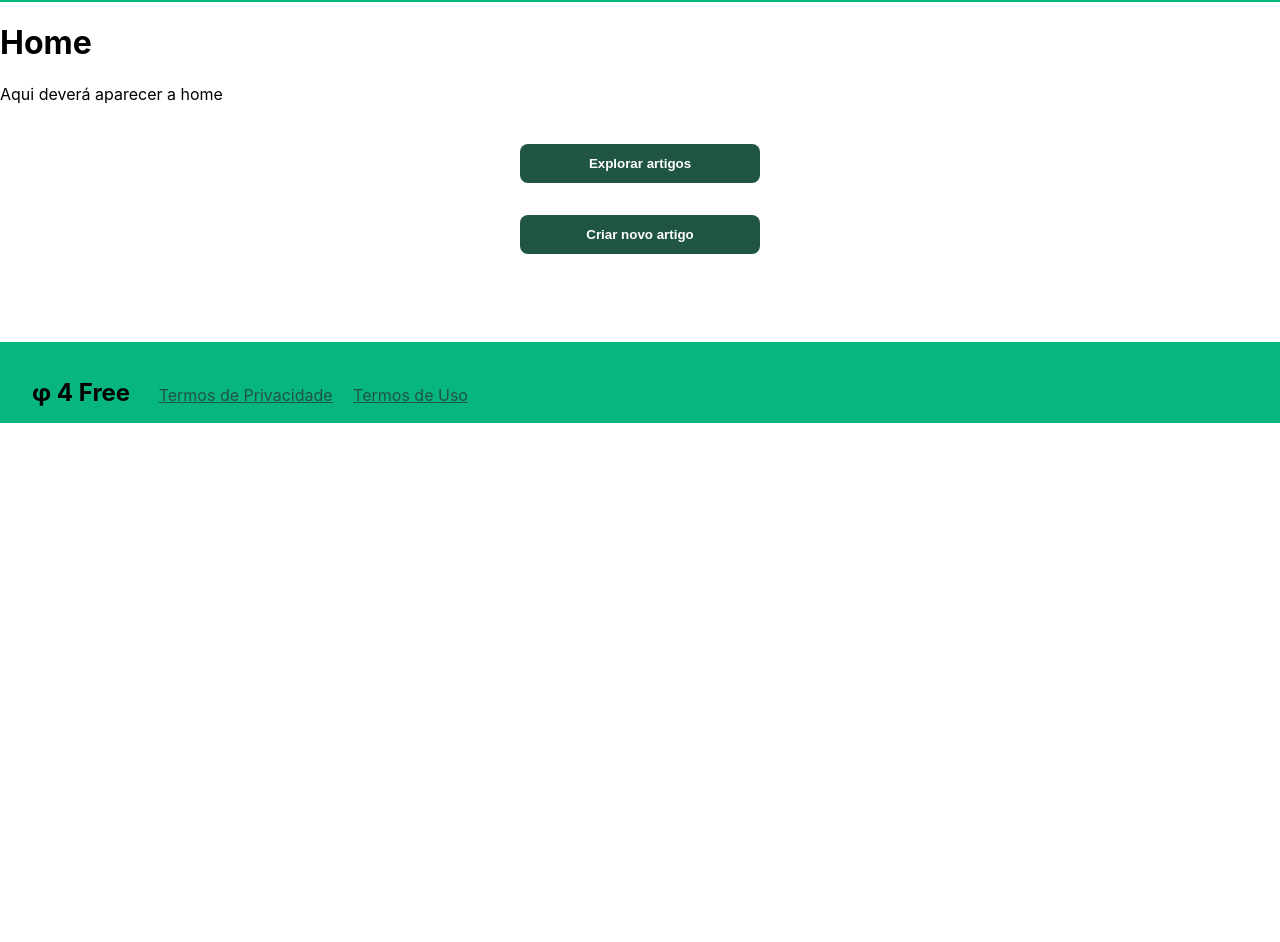
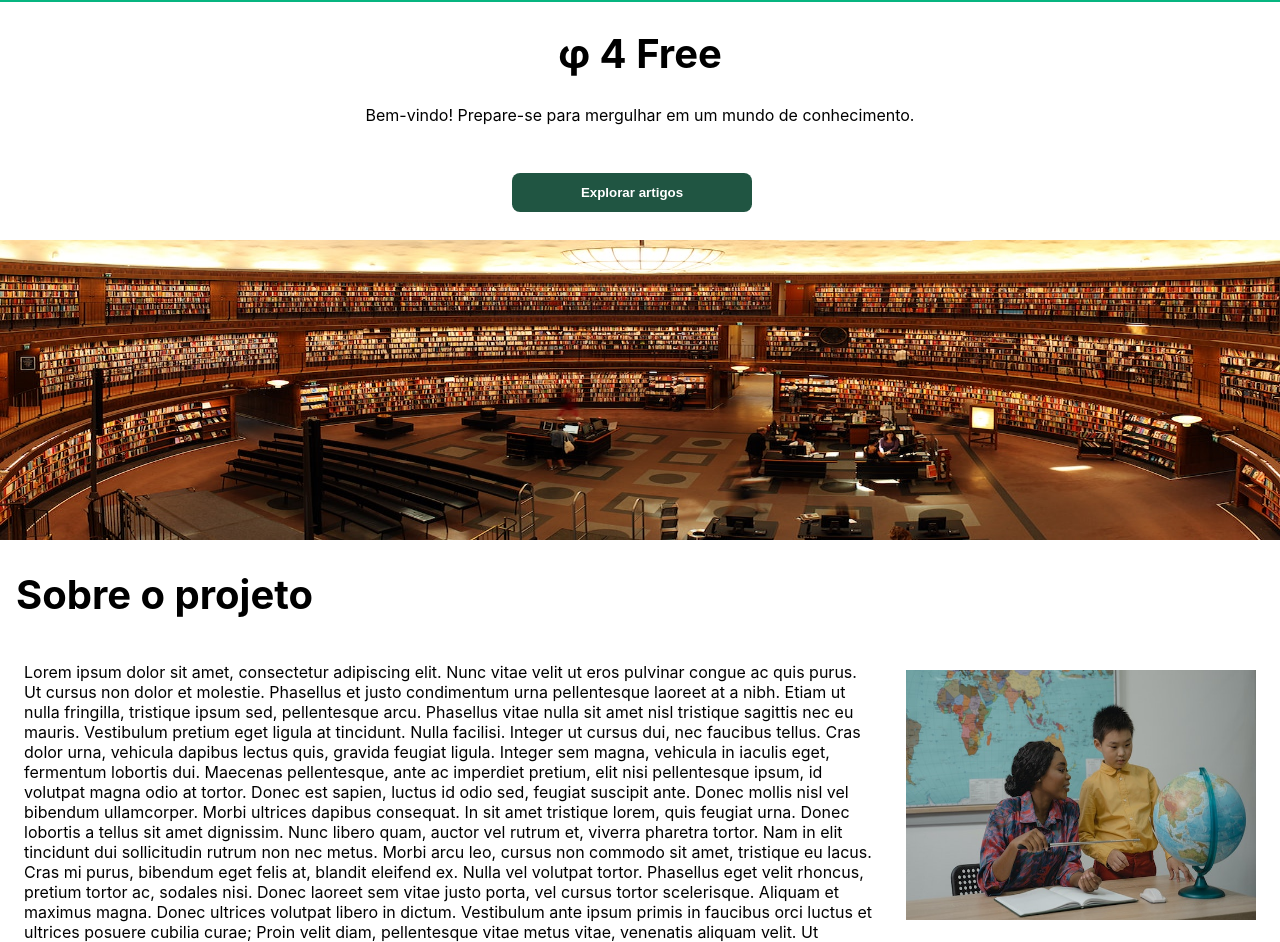
Before and after one commit to vinicius-vses/DW2A4-FRONT-END-Projeto, a React (Create React App) app: page / in a window 1280 px wide. Shown: the part 50-992 px from the top of the page. Before the commit the page ends 800 px from the top, so only its background shows below. Built offline with nearby package versions, Linux system fonts and the light colour scheme.

Commit message:
Página Home concluída

```diff
--- a/src/components/styles.css
+++ b/src/components/styles.css
@@ -174,6 +174,30 @@
   border-radius: 12px;
 }
 
+.home{
+  text-align: center;
+}
+
+.home h1{
+  font-size: 5vh;
+}
+
+.home p{
+  margin-left: 8px;
+  margin-right: 8px;
+}
+
+.home-subtopic{
+  text-align: left;
+  margin-left: 16px;
+}
+  @media screen and (min-width: 768px){
+    .home-buttons{
+    margin-top: auto;
+    display:inline-flex;
+    }
+  }
+
 #cadastrar-btn{
   font-size: small;
   width: fit-content;
--- a/src/pages/Home.js
+++ b/src/pages/Home.js
@@ -1,39 +1,68 @@
 import Input from "../components/Input"
-import {Link, useNavigate} from "react-router-dom"
+import { Link, useNavigate } from "react-router-dom"
+import { mockDescricao } from '../mock';
 
 // MOCK PARA TESTE DE ROUTES -> ESTE ARQUIVO DEVE SER AJUSTADO TANTO EM LAYOUT QUANTO FUNCIONAMENTO!
 function Home() {
+
     const navigate = useNavigate();
 
-    const onExplorarArtigosBtn = e =>{
+    const isLogged = (localStorage.getItem('isLogged') === 'true');
+
+    const onExplorarArtigosBtn = e => {
         e.preventDefault();
         navigate('/artigos');
     }
 
-    const onCriarArtigoBtn = e =>{
+    const onCriarArtigoBtn = e => {
         e.preventDefault();
         navigate('/criar');
     }
 
     return (
-        <>
-            <h1>Home</h1>
-            <p>Aqui deverá aparecer a home</p>
+        <div className="home">
+            <h1>φ 4 Free</h1>
+            <p>Bem-vindo! Prepare-se para mergulhar em um mundo de conhecimento.</p>
+
+            <div className="home-buttons">
                 <Input
                     className="input-style submit"
+                    style={{ marginRight: '16px' }}
                     value="Explorar artigos"
                     type="submit"
                     onClick={onExplorarArtigosBtn}
                 />
-
+                {isLogged ?
                     <Input
                         className="input-style submit"
+                        style={{ marginLeft: '16px' }}
                         value="Criar novo artigo"
                         type="submit"
                         onClick={onCriarArtigoBtn}
                     />
+                    : ''
+                }
 
-        </>
+            </div>
+            <br /><br />
+            <img src='/banner-home.jpg'
+                alt="Banner de estudos da página inicial"
+                width="100%"
+                height="300px">
+            </img>
+            <div className="home-subtopic">
+            <h1>Sobre o projeto</h1>
+            <div className="home-buttons">
+            <p>{mockDescricao}</p>
+            <img src='/learning-home.jpg'
+                style={{padding: '24px'}}
+                alt="Imagem de uma professora e aluno"
+                width="350px"
+                height="250px">
+            </img>
+            </div>
+            </div>
+        </div>
     )
 }
 
```
Also changed, not shown: public/banner-home.jpg (added), public/learning-home.jpg (added). Lines whose indentation alone changed are shown as unchanged.
